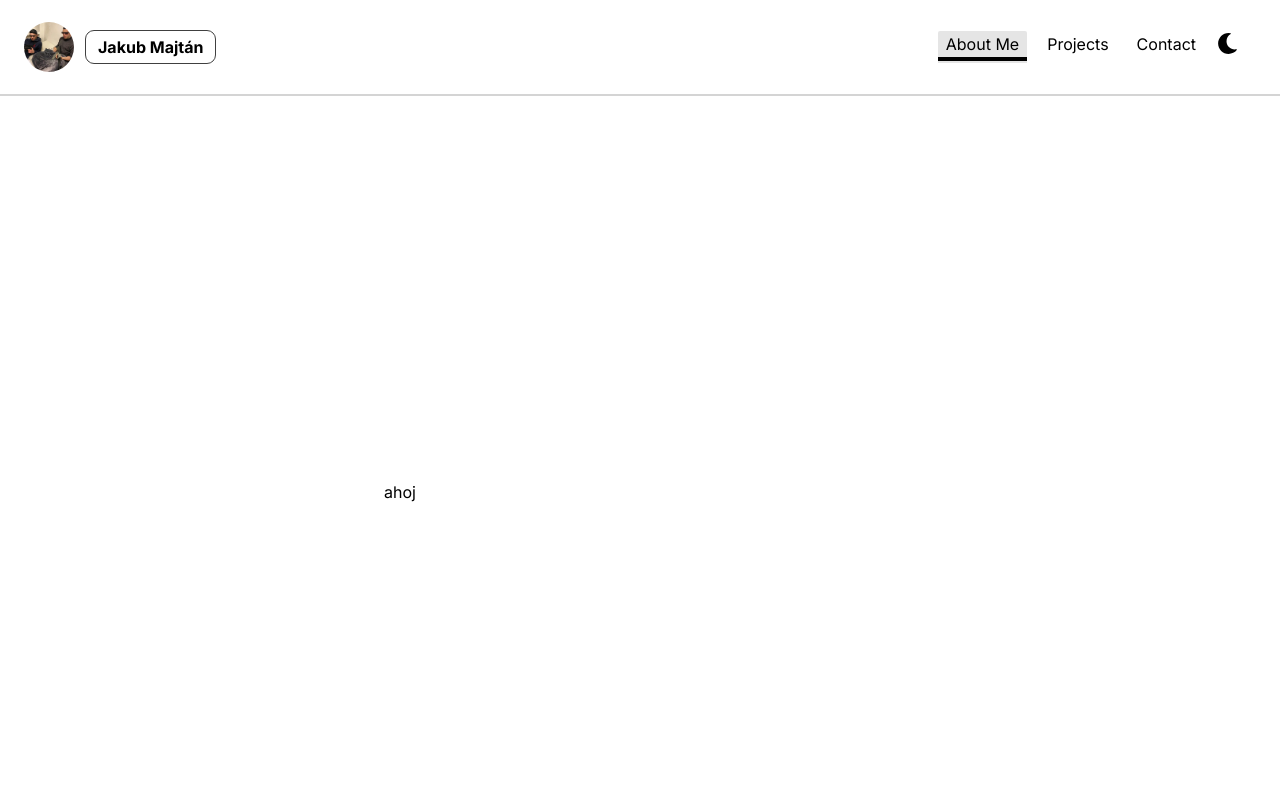
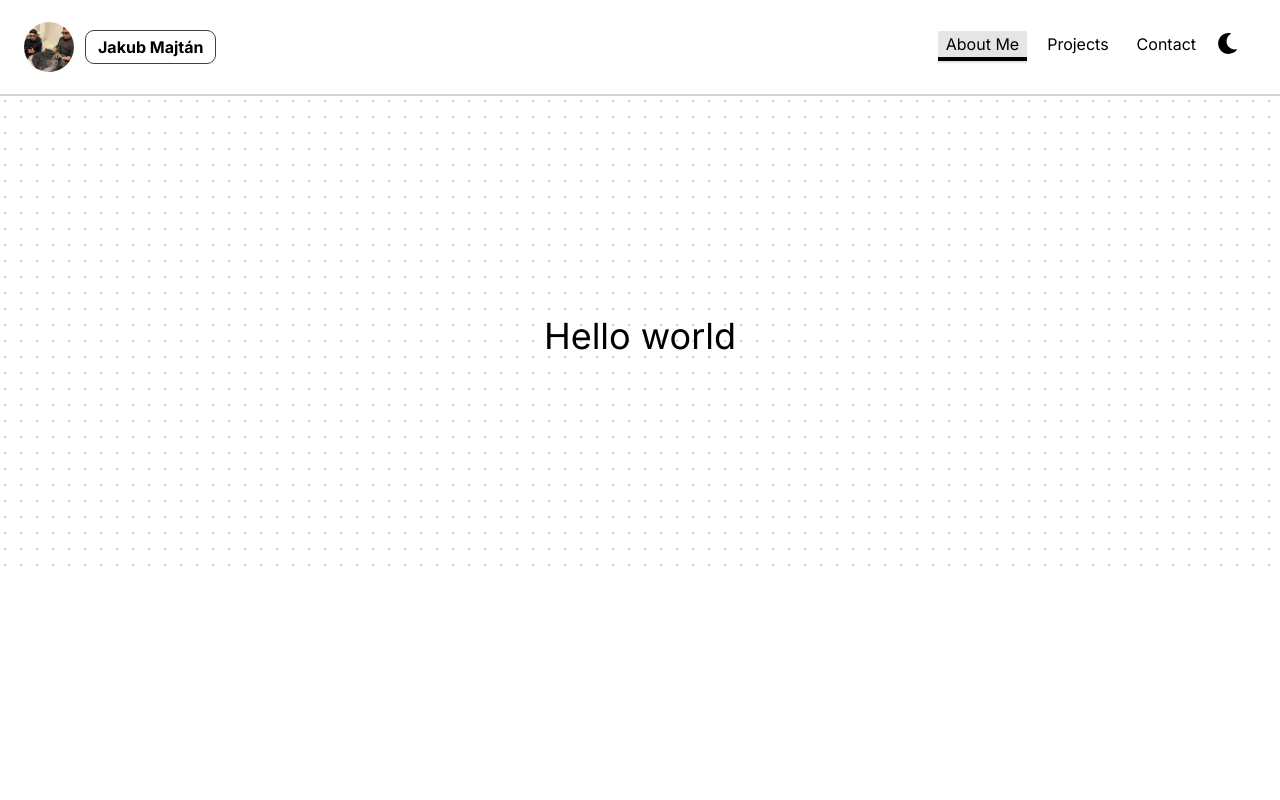
Before and after one commit to xjakuub1/Portfolio, a Next.js app: page / in a window 1280 px wide. Shown: the top 800 px of the page. Built offline with nearby package versions, Linux system fonts and the light colour scheme.

Commit message:
Unpushed commits

```diff
--- a/app/layout.tsx
+++ b/app/layout.tsx
@@ -20,7 +20,7 @@ export default function RootLayout({
 }>) {
   return (
     <html lang="en">
-      <body className={`${poppins.className} bg-black`}>{children}</body>
+      <body className={`${poppins.className} bg-black dark:bg-medium`}>{children}</body>
     </html>
   );
 }
--- a/app/page.tsx
+++ b/app/page.tsx
@@ -2,6 +2,7 @@ import '@/app/globals.css';
 import { Inter } from 'next/font/google';
 import NavLinks from './Links';
 import ScrollUp from './ScrollUp';
+import { HeroHighlight } from '@/components/ui/hero-highlight';
 
 const poppins = Inter({
   weight: "400",
@@ -11,15 +12,16 @@ const poppins = Inter({
 export default function Home() {
   return (
     <main className={poppins.className}>
-      <body className='bg-black dark:bg-medium'>
       <header className='sticky top-0 w-full'>
         <NavLinks />
       </header>
+      <HeroHighlight>
+        <h2 className='text-4xl dark:text-black text-white'>Hello world</h2>
+      </HeroHighlight>
       <section className='h-full text-white m-96 dark:text-black' id='aboutme'>ahoj</section>
       <section className='h-5/6 text-white m-96 dark:text-black' id='projects'>ahoj</section>
       <section className='h-max text-white m-96 dark:text-black' id='contact'>ahoj</section>
       <ScrollUp />
-      </body>
     </main>
   );
 }
--- /dev/null
+++ b/app/sections.tsx
@@ -0,0 +1,13 @@
+import { motion } from "framer-motion"
+
+function sections() {
+  return (
+    <>
+        <section className="min-h-screen">
+
+        </section>
+    </>
+  )
+}
+
+export default sections
--- /dev/null
+++ b/components/ui/hero-highlight.tsx
@@ -0,0 +1,96 @@
+"use client";
+import { cn } from "@/utils/cn";
+import { useMotionValue, motion, useMotionTemplate } from "framer-motion";
+import React from "react";
+
+export const HeroHighlight = ({
+  children,
+  className,
+  containerClassName,
+}: {
+  children: React.ReactNode;
+  className?: string;
+  containerClassName?: string;
+}) => {
+  let mouseX = useMotionValue(0);
+  let mouseY = useMotionValue(0);
+
+  function handleMouseMove({
+    currentTarget,
+    clientX,
+    clientY,
+  }: React.MouseEvent<HTMLDivElement>) {
+    if (!currentTarget) return;
+    let { left, top } = currentTarget.getBoundingClientRect();
+
+    mouseX.set(clientX - left);
+    mouseY.set(clientY - top);
+  }
+  return (
+    <div
+      className={cn(
+        "relative h-[30rem] flex items-center dark:bg-white bg-black justify-center w-full group",
+        containerClassName
+      )}
+      onMouseMove={handleMouseMove}
+    >
+      <div className="absolute inset-0 dark:bg-dot-thick-neutral-300 bg-dot-thick-neutral-800  pointer-events-none" />
+      <motion.div
+        className="pointer-events-none dark:bg-dot-thick-indigo-500 bg-dot-thick-indigo-500   absolute inset-0 opacity-0 transition duration-300 group-hover:opacity-100"
+        style={{
+          WebkitMaskImage: useMotionTemplate`
+            radial-gradient(
+              200px circle at ${mouseX}px ${mouseY}px,
+              black 0%,
+              transparent 100%
+            )
+          `,
+          maskImage: useMotionTemplate`
+            radial-gradient(
+              200px circle at ${mouseX}px ${mouseY}px,
+              black 0%,
+              transparent 100%
+            )
+          `,
+        }}
+      />
+
+      <div className={cn("relative z-20", className)}>{children}</div>
+    </div>
+  );
+};
+
+export const Highlight = ({
+  children,
+  className,
+}: {
+  children: React.ReactNode;
+  className?: string;
+}) => {
+  return (
+    <motion.span
+      initial={{
+        backgroundSize: "0% 100%",
+      }}
+      animate={{
+        backgroundSize: "100% 100%",
+      }}
+      transition={{
+        duration: 2,
+        ease: "linear",
+        delay: 0.5,
+      }}
+      style={{
+        backgroundRepeat: "no-repeat",
+        backgroundPosition: "left center",
+        display: "inline",
+      }}
+      className={cn(
+        `relative inline-block pb-1   px-1 rounded-lg bg-gradient-to-r dark:from-indigo-300 dark:to-purple-300 from-indigo-500 to-purple-500`,
+        className
+      )}
+    >
+      {children}
+    </motion.span>
+  );
+};
--- a/package.json
+++ b/package.json
@@ -10,11 +10,13 @@
   },
   "dependencies": {
     "clsx": "^2.1.0",
-    "framer-motion": "^11.0.3",
+    "framer-motion": "^11.0.25",
+    "mini-svg-data-uri": "^1.4.4",
     "next": "14.1.0",
     "react": "^18",
     "react-dom": "^18",
-    "react-icons": "^5.0.1"
+    "react-icons": "^5.0.1",
+    "tailwind-merge": "^2.2.2"
   },
   "devDependencies": {
     "@types/node": "^20",
--- a/tailwind.config.ts
+++ b/tailwind.config.ts
@@ -1,4 +1,9 @@
 import type { Config } from "tailwindcss";
+
+const svgToDataUri = require("mini-svg-data-uri");
+const {
+  default: flattenColorPalette,
+} = require("tailwindcss/lib/util/flattenColorPalette");
 
 const config: Config = {
   content: [
@@ -20,6 +25,33 @@ const config: Config = {
       },
     },
   },
-  plugins: [],
+  plugins: [
+    addVariablesForColors,
+    function ({ matchUtilities, theme }: any) {
+      matchUtilities(
+        {
+          "bg-dot-thick": (value: any) => ({
+            backgroundImage: `url("${svgToDataUri(
+              `<svg xmlns="http://www.w3.org/2000/svg" viewBox="0 0 32 32" width="16" height="16" fill="none"><circle fill="${value}" id="pattern-circle" cx="10" cy="10" r="2.5"></circle></svg>`
+            )}")`,
+          }),
+        },
+        { values: flattenColorPalette(theme("backgroundColor")), type: "color" }
+      );
+    },
+  ],
 };
+
+// This plugin adds each Tailwind color as a global CSS variable, e.g. var(--gray-200).
+function addVariablesForColors({ addBase, theme }: any) {
+  let allColors = flattenColorPalette(theme("colors"));
+  let newVars = Object.fromEntries(
+    Object.entries(allColors).map(([key, val]) => [`--${key}`, val])
+  );
+
+  addBase({
+    ":root": newVars,
+  });
+}
+
 export default config;
--- /dev/null
+++ b/utils/cn.ts
@@ -0,0 +1,6 @@
+import { ClassValue, clsx } from "clsx";
+import { twMerge } from "tailwind-merge";
+
+export function cn(...inputs: ClassValue[]) {
+  return twMerge(clsx(inputs));
+}
```
Also changed, not shown: 1 other file (tests, documents, lock files or other folders). Lines whose indentation alone changed are shown as unchanged.
